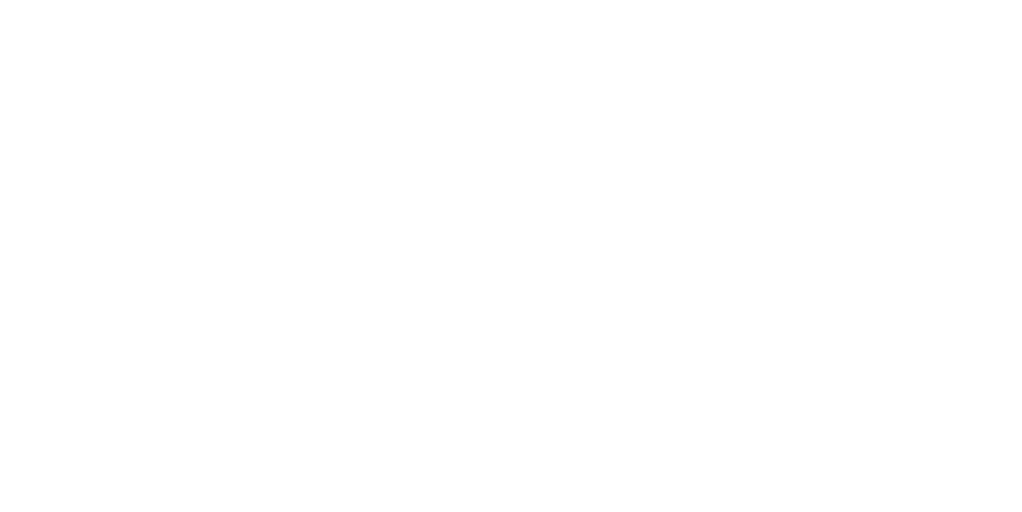
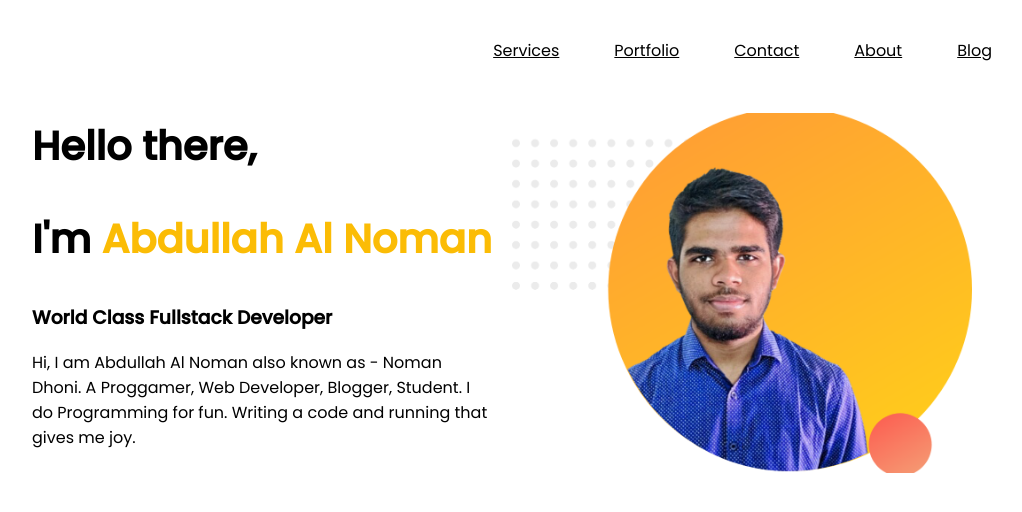
Before and after one commit to nomandhoni-cs/portfolio, a plain HTML site: page index.html in a window 1280 px wide. Shown: the whole page, without its empty margins (128-1150 px from the left). Drawn offline with Linux system fonts and the light colour scheme.

Commit message:
Added Photo

```diff
--- /dev/null
+++ b/css/style.css
@@ -0,0 +1,44 @@
+body{
+    font-family: 'Poppins', sans-serif;
+}
+h1{
+ font-size: 40px;
+}
+#name{
+    color: #FBBC05;
+}
+.header-area{
+    padding: 10px 0;
+}
+.fix{
+    overflow: hidden;
+}
+.container{
+    width: 1000px; margin: auto; background-color:  white;
+}
+/* Menu Start */
+.menu{
+    float: right;
+}
+.menu ul{
+    list-style: none; margin: 0; padding: 0;
+}
+.menu ul li{
+    float: left; margin-left: 15px;
+}
+.menu ul li a{
+    color: black;padding: 20px; display: block;
+}
+.menu ul li a:hover{
+    color: #FBBC05;
+}
+.half-width {
+    width:46%;
+
+    padding-left: 2%;
+    float: left;
+}
+.half-width img{
+    width: 100%;
+    margin-top: 30px;
+}
--- a/index.html
+++ b/index.html
@@ -4,9 +4,39 @@
     <meta charset="UTF-8">
     <meta http-equiv="X-UA-Compatible" content="IE=edge">
     <meta name="viewport" content="width=device-width, initial-scale=1.0">
-    <title>Portfolio</title>
+    <link rel="preconnect" href="https://fonts.googleapis.com">
+<link rel="preconnect" href="https://fonts.gstatic.com" crossorigin>
+<link href="https://fonts.googleapis.com/css2?family=Poppins:wght@200;300;400;500&display=swap" rel="stylesheet">
+<link rel="stylesheet" href="css/style.css">
+    <title>Portfolio - Abdullah Al Noman</title>
 </head>
 <body>
+    <div class="container fix">
+        <div class="header-area">
+            <header>
 
+            <div class="menu">
+                <ul>
+                    <li><a href="#">Services</a></li>
+                    <li><a href="#">Portfolio</a></li>
+                    <li><a href="#">Contact</a></li>
+                    <li><a href="#">About</a></li>
+                    <li><a href="#">Blog</a></li>
+                </ul>
+            </div>
+        </header>
+    </div>
+<section>
+    <div class="half-width">
+        <h1>Hello there,</h1>
+<h1>I'm <span id="name">Abdullah Al Noman</span></h1>
+<h3>World Class Fullstack Developer</h3>
+<p>Hi, I am Abdullah Al Noman also known as - Noman Dhoni. A Proggamer, Web Developer, Blogger, Student. I do Programming for fun. Writing a code and running that gives me joy. </p>
+    </div>
+    <div class="half-width">
+        <img src="img/profile.png" alt="">
+    </div>
+</section>
+</div>
 </body>
 </html>
```
Also changed, not shown: img/profile.png (added), img/profile2.png (added).
